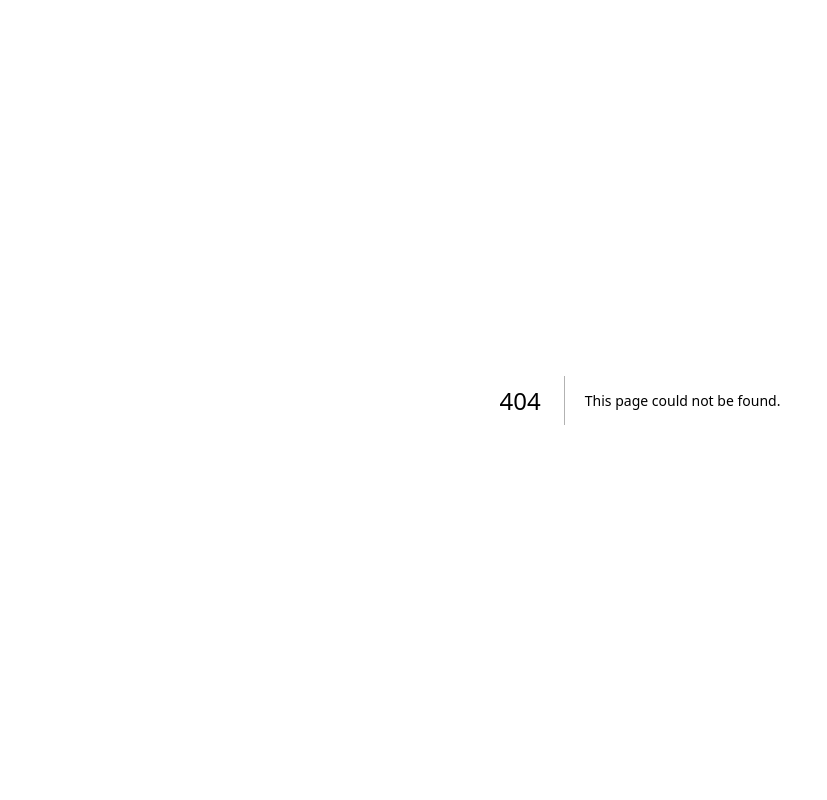
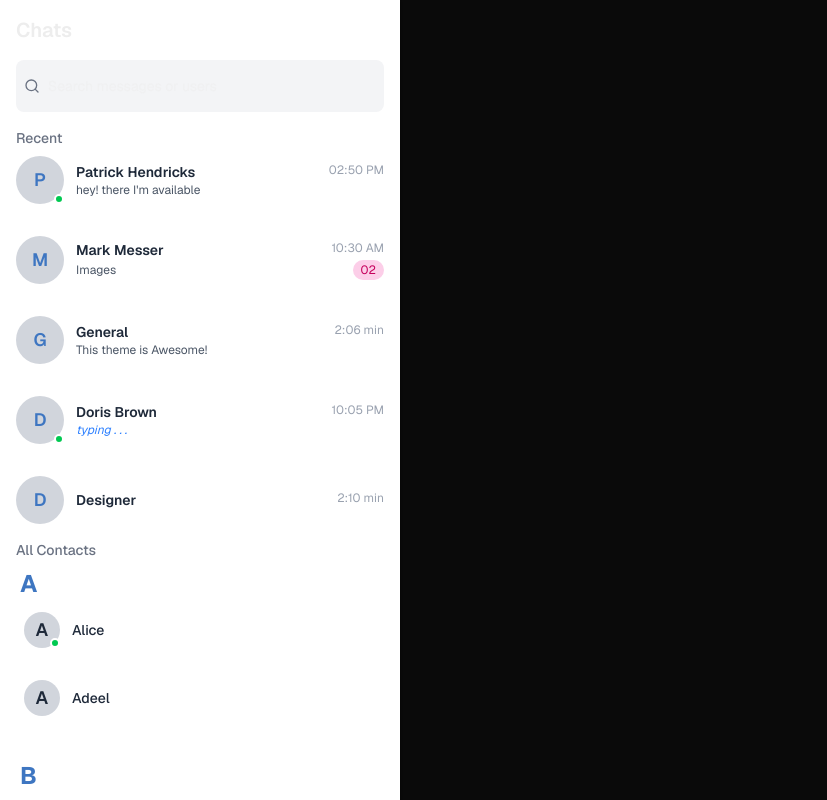
Before and after one commit to umair6756/Chat-application, a Next.js app: page /chat in a window 1280 px wide. Before the commit this address had no page. Shown: the top 800 px of the page, without its empty margins (0-827 px from the left). Built offline with nearby package versions, Linux system fonts and the light colour scheme.

Commit message:
Add chat Sidebar component

```diff
--- /dev/null
+++ b/app/Components/ChatPageComp/Sidebar.js
@@ -0,0 +1,204 @@
+// import React from "react";
+// import { Search } from "lucide-react";
+// import Image from "next/image";
+
+// const contacts = [
+//   { name: "Patrick", img: "/images/person.jpg", online: true },
+//   { name: "Doris", img: "/doris.jpg", online: true },
+//   { name: "Emily", img: "/emily.jpg", online: false },
+//   { name: "Steve", img: "/steve.jpg", online: true },
+// ];
+
+// const recentChats = [
+//   { name: "Patrick Hendricks", msg: "hey! there I'm available", time: "02:50 PM", img: "/images/person.jpg", online: true },
+//   { name: "Mark Messer", msg: "Images", time: "10:30 AM", unread: 2, img: "/mark.jpg" },
+//   { name: "General", msg: "This theme is Awesome!", time: "2:06 min", img: "/general.jpg" },
+//   { name: "Doris Brown", msg: "typing . . .", time: "10:05 PM", typing: true, img: "/doris.jpg", online: true },
+//   { name: "Designer", msg: "", time: "2:10 min", img: "/designer.jpg" },
+// ];
+
+// export default function Sidebar() {
+//   return (
+//     <div className="w-80 h-screen bg-white shadow p-4 font-sans">
+//       <h2 className="text-xl font-semibold mb-4">Chats</h2>
+//       <div className="flex items-center space-x-2 mb-4 bg-gray-100 p-2 rounded-lg">
+//         <Search className="w-4 h-4 text-gray-500" />
+//         <input
+//           type="text"
+//           placeholder="Search messages or users"
+//           className="bg-transparent outline-none flex-1 text-sm"
+//         />
+//       </div>
+
+//       <div className="flex space-x-4 mb-4">
+//         {contacts.map((contact, idx) => (
+//           <div key={idx} className="relative text-center">
+//             <Image
+//               src={contact.img}
+//               alt={contact.name}
+//               width={50}
+//               height={50}
+//               className="rounded-full"
+//             />
+//             {contact.online && (
+//               <span className="absolute right-0 bottom-1 w-3 h-3 bg-green-500 rounded-full border-2 border-white"></span>
+//             )}
+//             <p className="text-xs mt-1 text-gray-700">{contact.name}</p>
+//           </div>
+//         ))}
+//       </div>
+
+//       <h3 className="text-sm font-medium text-gray-500 mb-2">Recent</h3>
+//       <div className="space-y-4 overflow-y-auto">
+//         {recentChats.map((chat, idx) => (
+//           <div key={idx} className="flex items-center space-x-3">
+//             <div className="relative w-10 h-10">
+//               <Image
+//                 src={chat.img}
+//                 alt={chat.name}
+//                 fill
+//                 className="rounded-full w-full h-full object-cover"
+//               />
+//               {chat.online && (
+//                 <span className="absolute right-0 bottom-0 w-2.5 h-2.5 bg-green-500 rounded-full border-2 border-white"></span>
+//               )}
+//             </div>
+//             <div className="flex-1">
+//               <div className="flex justify-between">
+//                 <p className="text-sm font-semibold text-gray-800 truncate w-40">{chat.name}</p>
+//                 <span className="text-xs text-gray-400">{chat.time}</span>
+//               </div>
+//               <div className="flex justify-between items-center">
+//                 <p className={`text-xs ${chat.typing ? "text-blue-500 italic" : "text-gray-600"}`}>{chat.msg}</p>
+//                 {chat.unread && (
+//                   <span className="bg-pink-200 text-pink-700 text-xs px-2 py-0.5 rounded-full">
+//                     {chat.unread.toString().padStart(2, "0")}
+//                   </span>
+//                 )}
+//               </div>
+//             </div>
+//           </div>
+//         ))}
+//       </div>
+//     </div>
+//   );
+// }
+
+
+
+
+
+
+
+
+
+
+
+
+
+
+"use client";
+import React from "react";
+import { Search } from "lucide-react";
+
+const contacts = [
+  { name: "Alice", online: true },
+  { name: "Adeel", online: false },
+  { name: "Brian", online: true },
+  { name: "Bella", online: true },
+  { name: "Charlie", online: false },
+  { name: "Doris", online: true },
+  { name: "Emily", online: false },
+  { name: "Steve", online: true },
+];
+
+const recentChats = [
+  { name: "Patrick Hendricks", msg: "hey! there I'm available", time: "02:50 PM", online: true },
+  { name: "Mark Messer", msg: "Images", time: "10:30 AM", unread: 2 },
+  { name: "General", msg: "This theme is Awesome!", time: "2:06 min" },
+  { name: "Doris Brown", msg: "typing . . .", time: "10:05 PM", typing: true, online: true },
+  { name: "Designer", msg: "", time: "2:10 min" },
+];
+
+const groupedContacts = contacts.reduce((acc, contact) => {
+  const firstLetter = contact.name[0].toUpperCase();
+  if (!acc[firstLetter]) acc[firstLetter] = [];
+  acc[firstLetter].push(contact);
+  return acc;
+}, {});
+
+export default function Sidebar() {
+  return (
+    <div className="w-100 h-full bg-white shadow p-4 font-sans flex flex-col">
+      {/* Top Section */}
+      <div className="flex-none">
+        <h2 className="text-xl font-semibold mb-4">Chats</h2>
+        <div className="flex items-center space-x-2 mb-4 bg-gray-100 py-4 px-2 rounded-lg">
+          <Search className="w-4 h-4 text-gray-500" />
+          <input
+            type="text"
+            placeholder="Search messages or users"
+            className="bg-transparent outline-none flex-1 text-sm"
+          />
+        </div>
+
+        <h3 className="text-sm font-medium text-gray-500 mb-2">Recent</h3>
+        <div className="space-y-8 mb-4">
+          {recentChats.map((chat, idx) => (
+            <div key={idx} className="flex items-center space-x-3">
+              <div className="relative">
+                <div className="w-12 h-12 rounded-full bg-gray-300 text-[#3e76c1] flex items-center justify-center text-lg font-semibold">
+                  {chat.name.charAt(0)}
+                </div>
+                {chat.online && (
+                  <span className="absolute right-0 bottom-0 w-2.5 h-2.5 bg-green-500 rounded-full border-2 border-white" />
+                )}
+              </div>
+              <div className="flex-1">
+                <div className="flex justify-between">
+                  <p className="text-sm font-semibold text-gray-800 truncate w-40">{chat.name}</p>
+                  <span className="text-xs text-gray-400">{chat.time}</span>
+                </div>
+                <div className="flex justify-between items-center">
+                  <p className={`text-xs ${chat.typing ? "text-blue-500 italic" : "text-gray-600"}`}>{chat.msg}</p>
+                  {chat.unread && (
+                    <span className="bg-pink-200 text-pink-700 text-xs px-2 py-0.5 rounded-full">
+                      {chat.unread.toString().padStart(2, "0")}
+                    </span>
+                  )}
+                </div>
+              </div>
+            </div>
+          ))}
+        </div>
+        <h3 className="text-sm font-medium text-gray-500 mb-2">All Contacts</h3>
+      </div>
+
+      {/* Scrollable All Contacts Section */}
+      <div className="flex-1  relative group">
+        <div className="h-full overflow-y-auto pr-2 scrollbar-thin scrollbar-thumb-transparent group-hover:scrollbar-thumb-gray-400 transition-all duration-300 space-y-9">
+          {Object.keys(groupedContacts).sort().map((letter) => (
+            <div key={letter}>
+              <h4 className="text-2xl text-[#3e76c1] font-bold mb-1 px-1">{letter}</h4>
+              <div className="space-y-4">
+                {groupedContacts[letter].map((contact, idx) => (
+                  <div key={idx} className="flex items-center space-x-3 px-2 py-2 hover:bg-gray-300 rounded-lg transition">
+                    <div className="relative">
+                      <div className="w-9 h-9 rounded-full bg-gray-300 text-gray-800 flex items-center justify-center text-lg font-semibold">
+                        {contact.name.charAt(0)}
+                      </div>
+                      {contact.online && (
+                        <span className="absolute right-0 bottom-0 w-2.5 h-2.5 bg-green-500 rounded-full border-2 border-white" />
+                      )}
+                    </div>
+                    <span className="text-sm font-medium text-gray-800">{contact.name}</span>
+                  </div>
+                ))}
+              </div>
+            </div>
+          ))}
+        </div>
+      </div>
+    </div>
+  );
+}
--- /dev/null
+++ b/app/chat/page.js
@@ -0,0 +1,10 @@
+import React from 'react'
+import Sidebar from '../Components/ChatPageComp/Sidebar'
+
+export default function page() {
+  return (
+    <div>
+        <Sidebar/>
+    </div>
+  )
+}
--- a/package.json
+++ b/package.json
@@ -12,7 +12,8 @@
     "lucide-react": "^0.510.0",
     "next": "15.3.2",
     "react": "^19.0.0",
-    "react-dom": "^19.0.0"
+    "react-dom": "^19.0.0",
+    "tailwind-scrollbar": "^4.0.2"
   },
   "devDependencies": {
     "@eslint/eslintrc": "^3",
--- a/tailwind.config.js
+++ b/tailwind.config.js
@@ -8,5 +8,8 @@ module.exports = {
   theme: {
     extend: {},
   },
-  plugins: [],
+  plugins: [
+  require('tailwind-scrollbar'),
+],
+
 }
```
Also changed, not shown: public/images/person.jpg (added), 1 other file (tests, documents, lock files or other folders).
